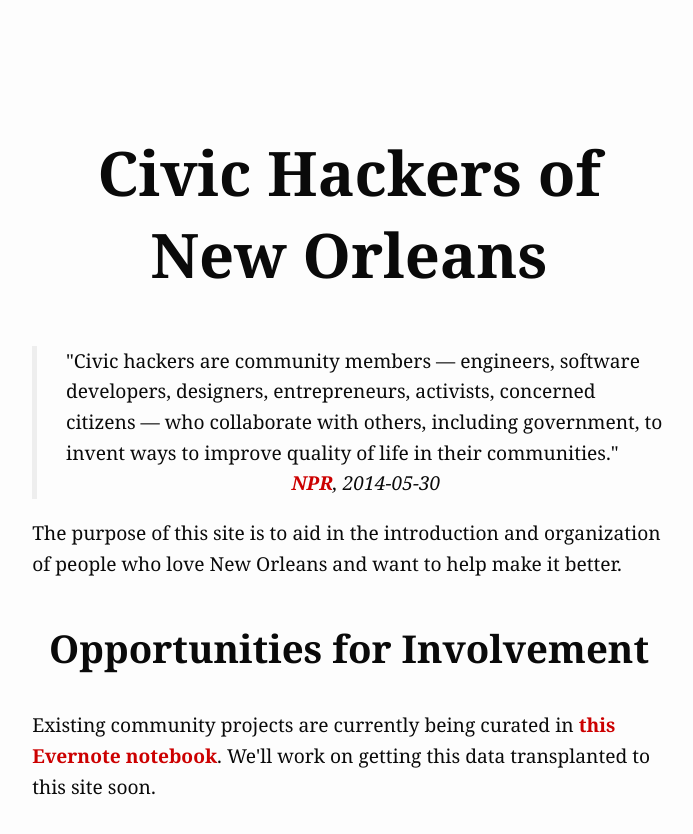
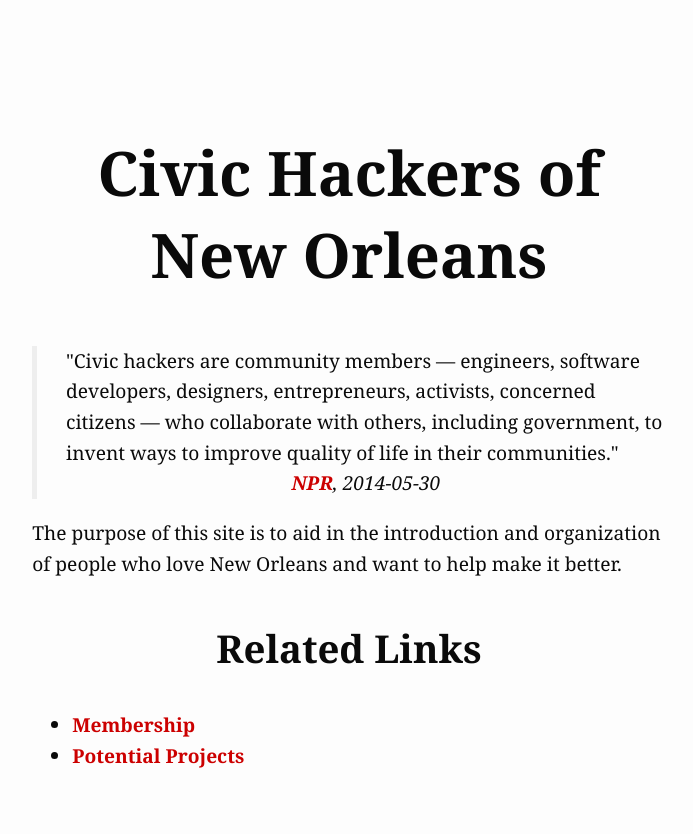
Before and after one commit to neworleans/neworleans.github.io, a Jekyll site: the page built from index.html, in a window 1280 px wide. Shown: the top 834 px of the page, without its empty margins (291-984 px from the left). Built offline with Jekyll 4.4.1, drawn with Linux system fonts in a browser that asks for light colours; Markdown is read by kramdown in place of the engine named in the settings.

Commit message:
Updated index page

```diff
--- a/index.html
+++ b/index.html
@@ -9,6 +9,9 @@ title: Home
 
 <p>The purpose of this site is to aid in the introduction and organization of people who love New Orleans and want to help make it better.</p>
 
-<h2>Opportunities for Involvement</h2>
+<h2>Related Links</h2>
 
-<p>Existing community projects are currently being curated in <a href="https://www.evernote.com/pub/tobias382/nolacommunityprojects">this Evernote notebook</a>. We'll work on getting this data transplanted to this site soon.</p>
+<ul>
+<li><a href="https://github.com/neworleans/neworleans.github.io/wiki/Membership">Membership</a></li>
+<li><a href="https://github.com/neworleans/neworleans.github.io/wiki/Potential-Projects">Potential Projects</a></li>
+</ul>
```
